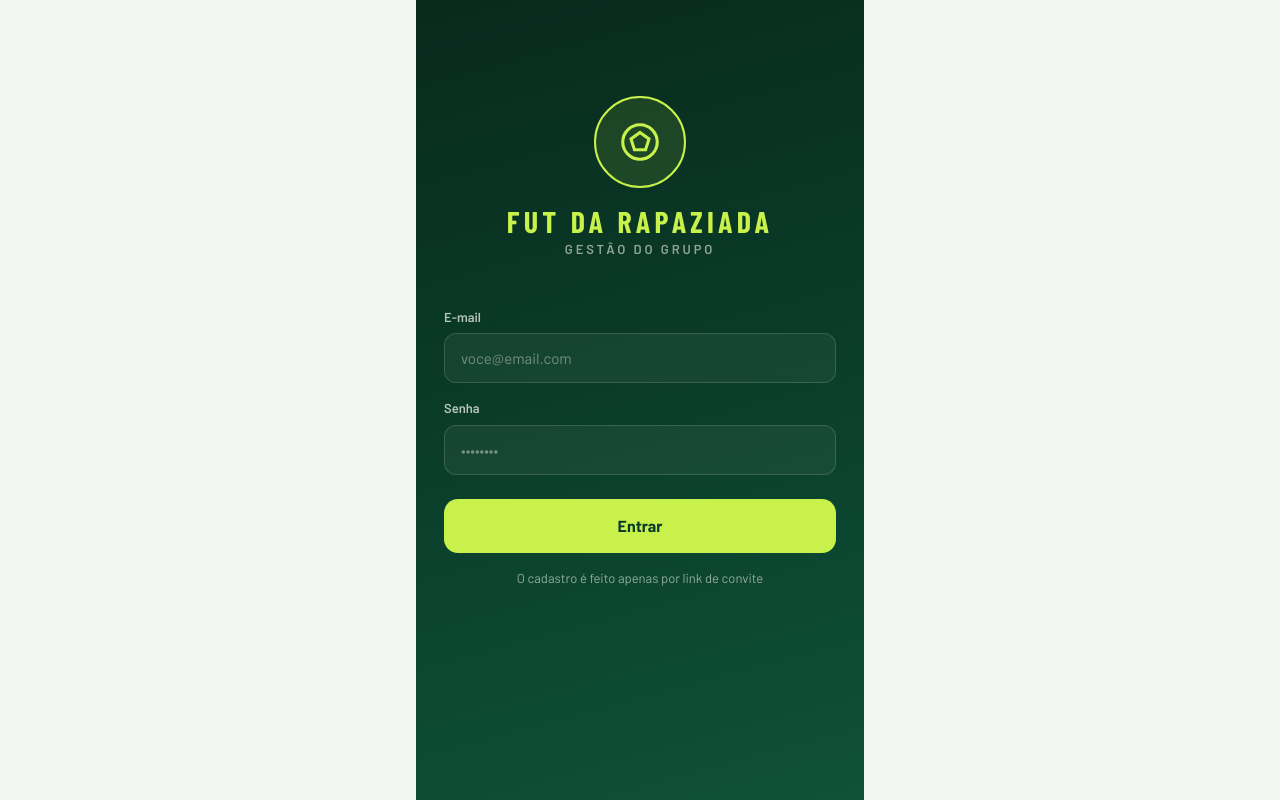
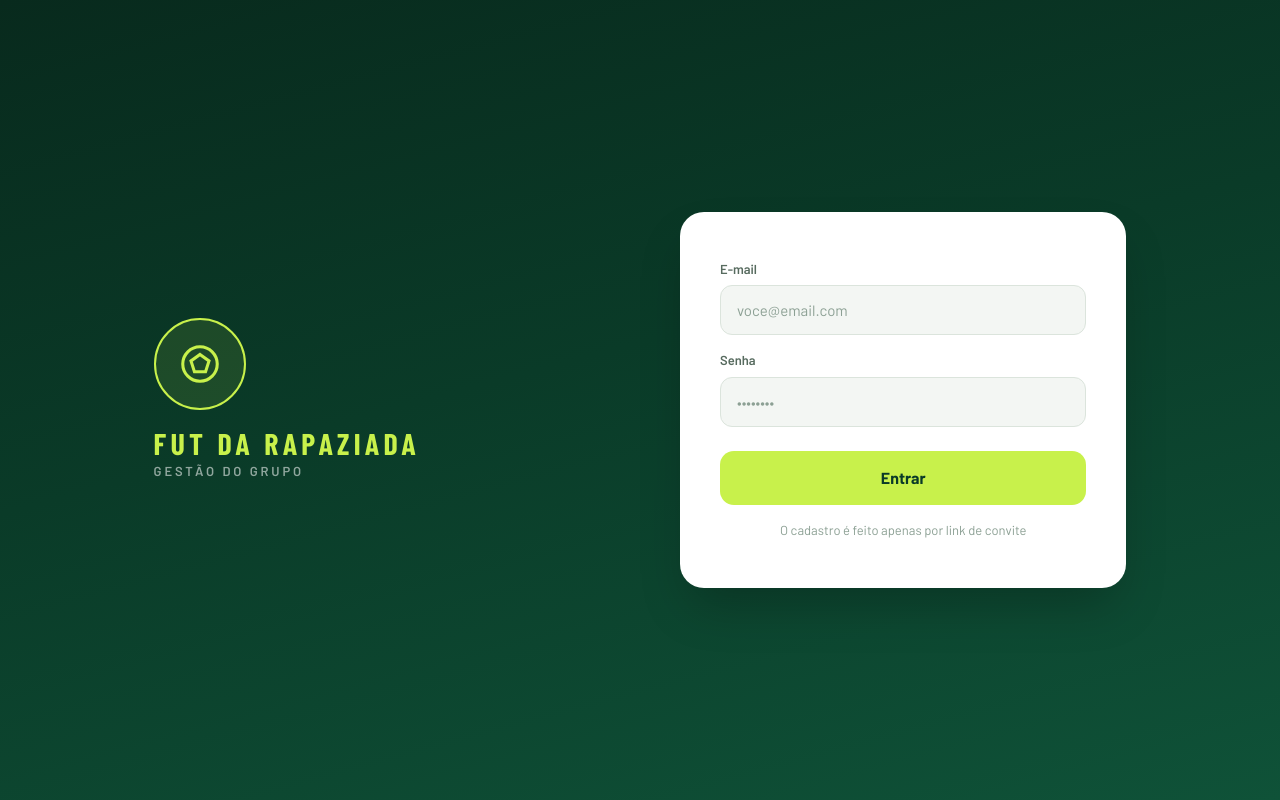
Before and after one commit to Arthur-Queiroz/easy-fut, a Vue app in the folder pwa/: page /login in a window 1280 px wide. Built offline with nearby package versions, Linux system fonts and the light colour scheme.

Commit message:
Improve responsive login layout

```diff
--- a/pwa/src/views/auth/LoginView.vue
+++ b/pwa/src/views/auth/LoginView.vue
@@ -29,10 +29,10 @@ async function submit() {
 
 <template>
   <div
-    class="mx-auto flex min-h-dvh w-full max-w-md flex-col px-7 pb-12 pt-24 text-white"
+    class="flex min-h-dvh w-full flex-col px-7 pb-12 pt-24 text-white md:grid md:grid-cols-2 md:items-center md:gap-20 md:px-[12vw] md:py-16"
     style="background-image: linear-gradient(165deg, #082a1d 0%, #0a3b28 45%, #0f5238 100%)"
   >
-    <div class="flex flex-col items-center text-center">
+    <div class="flex flex-col items-center text-center md:items-start md:text-left">
       <div class="flex h-[92px] w-[92px] items-center justify-center rounded-full border-2 border-lime bg-lime/10 text-lime">
         <NavIcon name="ball" :size="46" :stroke-width="1.6" />
       </div>
@@ -42,31 +42,31 @@ async function submit() {
       <div class="mt-1 text-[13px] font-semibold tracking-[.22em] text-white/55">GESTÃO DO GRUPO</div>
     </div>
 
-    <form class="mt-12 flex flex-col gap-4" @submit.prevent="submit">
+    <form class="mt-12 flex flex-col gap-4 md:mt-0 md:rounded-3xl md:bg-surface md:px-10 md:py-12 md:text-ink md:shadow-2xl" @submit.prevent="submit">
       <label class="flex flex-col gap-1.5">
-        <span class="text-[13px] font-semibold text-white/70">E-mail</span>
+        <span class="text-[13px] font-semibold text-white/70 md:text-ink2">E-mail</span>
         <input
           v-model="email"
           type="email"
           required
           autocomplete="email"
-          class="h-[50px] rounded-xl border border-white/15 bg-white/5 px-4 text-[15px] text-white outline-none placeholder:text-white/40 focus:border-lime"
+          class="h-[50px] rounded-xl border border-white/15 bg-white/5 px-4 text-[15px] text-white outline-none placeholder:text-white/40 focus:border-lime md:border-border md:bg-bg md:text-ink md:placeholder:text-ink3 md:focus:border-brand"
           placeholder="voce@email.com"
         />
       </label>
       <label class="flex flex-col gap-1.5">
-        <span class="text-[13px] font-semibold text-white/70">Senha</span>
+        <span class="text-[13px] font-semibold text-white/70 md:text-ink2">Senha</span>
         <input
           v-model="password"
           type="password"
           required
           autocomplete="current-password"
-          class="h-[50px] rounded-xl border border-white/15 bg-white/5 px-4 text-[15px] text-white outline-none placeholder:text-white/40 focus:border-lime"
+          class="h-[50px] rounded-xl border border-white/15 bg-white/5 px-4 text-[15px] text-white outline-none placeholder:text-white/40 focus:border-lime md:border-border md:bg-bg md:text-ink md:placeholder:text-ink3 md:focus:border-brand"
           placeholder="••••••••"
         />
       </label>
 
-      <p v-if="error" class="rounded-xl bg-white/10 px-4 py-3 text-[13px] font-medium text-[#ffb4b4]">{{ error }}</p>
+      <p v-if="error" class="rounded-xl bg-white/10 px-4 py-3 text-[13px] font-medium text-[#ffb4b4] md:bg-dangerBg md:text-danger">{{ error }}</p>
 
       <button
         type="submit"
@@ -79,3 +79,11 @@ async function submit() {
     </form>
   </div>
 </template>
+
+<style scoped>
+@media (min-width: 768px) {
+  form > p:last-child {
+    color: var(--ink3);
+  }
+}
+</style>
```
